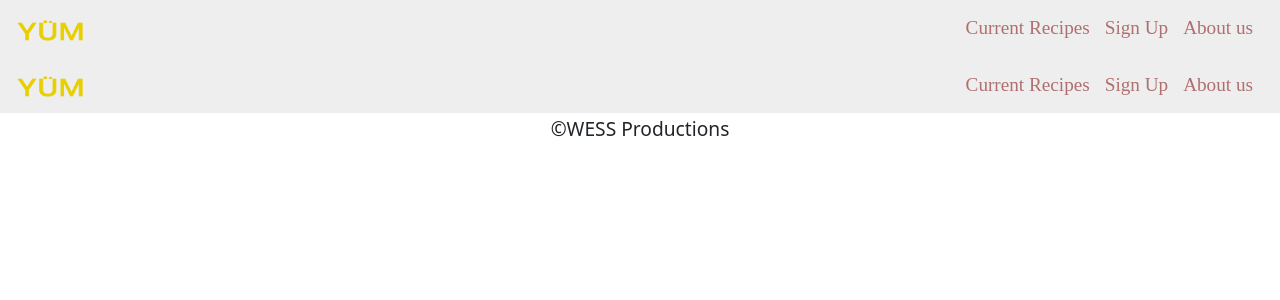
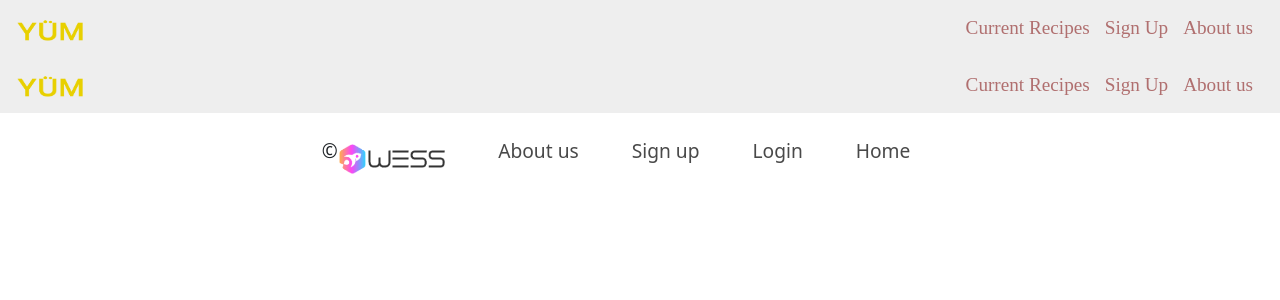
Before and after one commit to WESS-Productions/Recipe-App-Frontend, a React (Create React App) app: page /header in a window 1280 px wide. Shown: the top 300 px of the page. Built offline with nearby package versions, Linux system fonts and the light colour scheme; no server answers.

Commit message:
Footer styled

```diff
--- a/src/App.css
+++ b/src/App.css
@@ -131,9 +131,21 @@ section .cards .text-card h3{
   text-align: center;
   font-size: 1rem;
   font-size: larger;
-  line-height: 2rem;
+  max-height: 30px;
+  line-height: 3.5rem;
 }
 
+
+.footer-logo{
+  box-shadow: none;
+  height:5rem;
+  margin-right: 3rem;
+}
+.footer-link-styling{
+  text-decoration: none;
+  margin-right: 3rem;
+  color:rgb(73, 73, 73)
+}
 /* Start of the styling for Show page*/
 .picture-section-container {
   height: 55rem;
--- a/src/componets/Footer.js
+++ b/src/componets/Footer.js
@@ -1,10 +1,28 @@
 import React from "react"
+import { NavLink } from "react-router-dom"
+import company from "../assests/company.png"
+
 
 
 const Footer = () => {
     return (
         <>
-        <footer className="footer-styles">©WESS Productions</footer>
+
+        <footer className="footer-styles">©
+            <a href="https://github.com/WESS-Productions"
+            target="_blank"
+            rel="noopener noreferrer"
+            className="intext-link">
+            <img src={company} className="footer-logo"/>
+            </a>
+            <NavLink to={'/aboutus'} className="footer-link-styling"> About us </NavLink>
+            {/* <br></br> */}
+            <NavLink to={'/signup'} className="footer-link-styling"> Sign up </NavLink>
+            {/* <br></br> */}
+            <NavLink to={'/login'} className="footer-link-styling"> Login </NavLink>
+            <NavLink to={'/'} className="footer-link-styling"> Home </NavLink>
+        </footer>
+
         </>
     )
 
--- a/src/pages/AboutUs.js
+++ b/src/pages/AboutUs.js
@@ -1,5 +1,5 @@
 import React, { useEffect } from "react"
-import eddie from "../assests/eddie.png"
+import Eddie from "../assests/Eddie.png"
 import sam from "../assests/sam.png"
 import spencer from "../assests/spencer.png"
 import wags from "../assests/wags.png"
@@ -62,12 +62,12 @@ const AboutUs = () => {
             target="_blank"
             rel="noopener noreferrer"
             className="intext-link">
-              <img src={eddie} alt="eddie"/>
+              <img src={Eddie} alt="eddie" className="eddie"/>
               </a>
             </div>
             <div className="text-card">
               <h3>Project Manager</h3>
-              <p>Hello, Thank you for checking out our webpage and we hope you enjoyed YUM! During the course of development for YUM I was the lead for communication and trello management. The day-to-day in this role consited of keeping a continuos workflow for the team that lead us accomplishing trello task. If you have any questions dont hesitate to reach out on LinkedIN. Also you can checkout all the team members Github's at the bottom of the page!</p>
+              <p>Thank you for checking out our webpage YUM! During the production phase I was the Project Manager. My responsibilities consisted of maintaining internal communication with my team members and maintaining our project management board. Yum was a fun application to create and I am grateful I was able to contribute alongside my team. Feel free to reach out to me via LinkedIn if you have any questions.</p>
             </div>
 
           </div>
```
Also changed, not shown: src/assests/company.png (added), src/assests/eddie.png.
